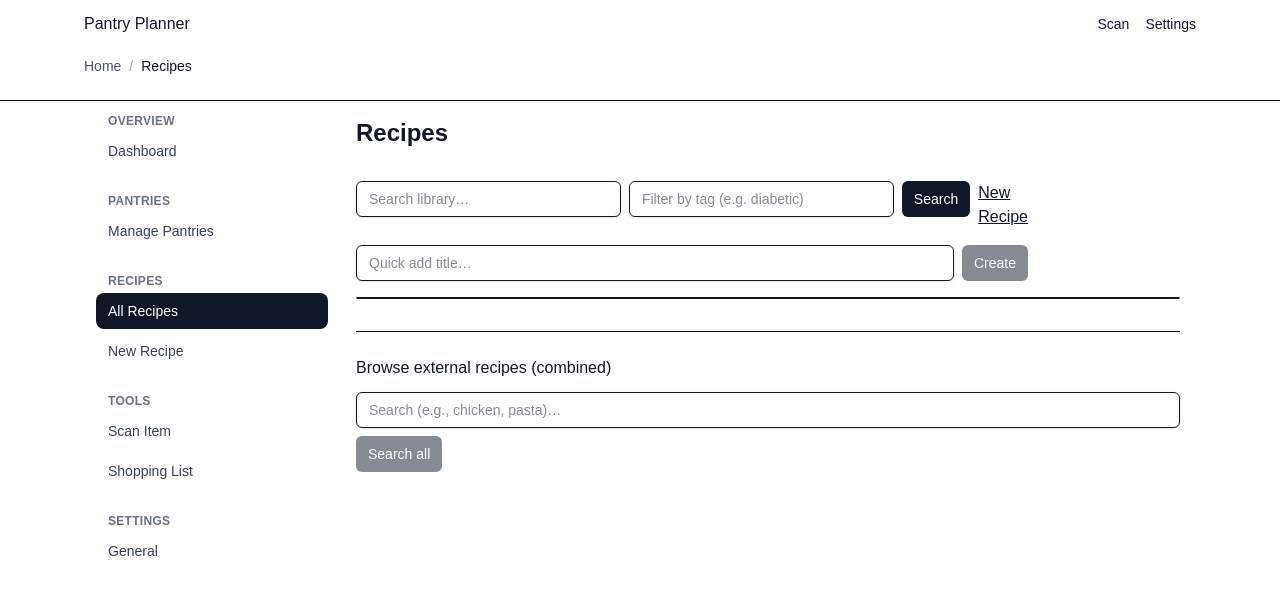
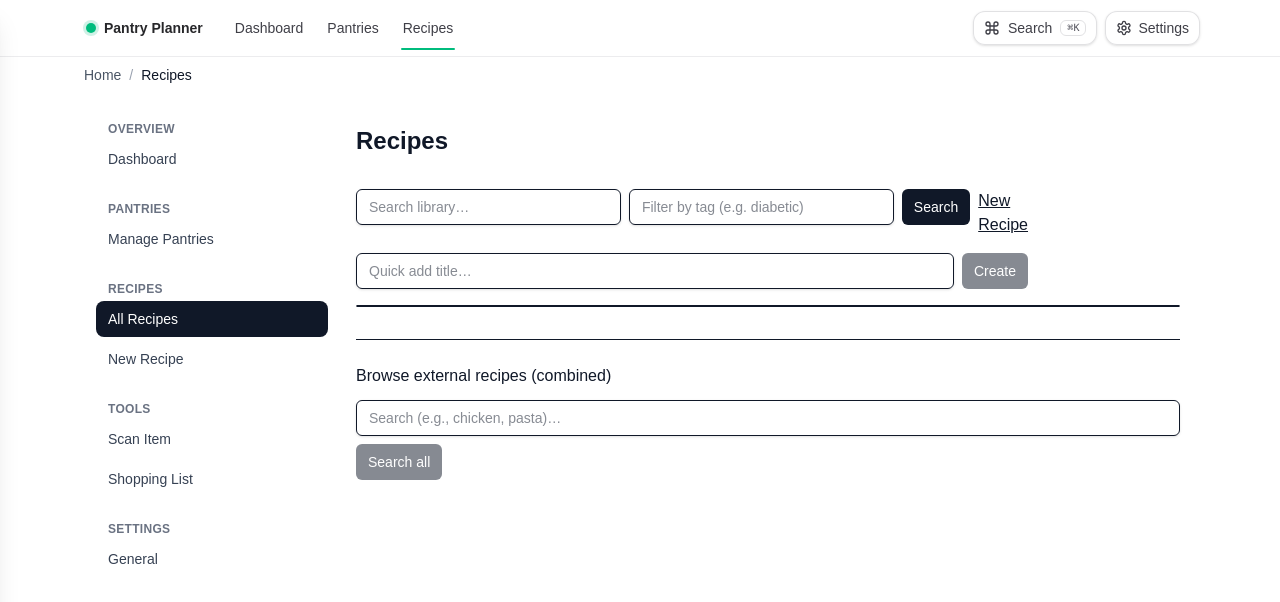
Before and after one commit to Jasrah85/meal-planner, a Next.js app: page /recipes in a window 1280 px wide. Shown: the top 602 px of the page. Built offline with nearby package versions, Linux system fonts and the light colour scheme.

Commit message:
navbar updates to template

```diff
--- a/src/app/layout.tsx
+++ b/src/app/layout.tsx
@@ -1,40 +1,37 @@
 import "./globals.css";
 import ReactQueryProvider from "../components/react-query-client";
-import Link from "next/link";
 import { Sidebar } from "@/components/Sidebar";
 import { Breadcrumbs } from "@/components/Breadcrumbs";
-import { CommandPalette } from "@/components/command-palette";
+
+// NEW: import the improved top nav
+import { TopNav } from "@/components/TopNav";
 
 export default function RootLayout({ children }: { children: React.ReactNode }) {
   return (
     <html lang="en">
       <body>
         <ReactQueryProvider>
-          {/* Top bar */}
-          <header className="border-b">
-            <nav className="container-gutter mx-auto flex max-w-6xl items-center gap-4 py-3">
-              <Link href="/" className="font-medium">Pantry Planner</Link>
-              <div className="ml-auto flex items-center gap-4 text-sm">
-                <Link href="/scan">Scan</Link>
-                <Link href="/settings">Settings</Link>
-              </div>
-            </nav>
-            {/* Breadcrumbs under the top bar */}
-            <div className="container-gutter mx-auto max-w-6xl py-2">
-              <Breadcrumbs />
-            </div>
-          </header>
+          {/* Top bar (improved) */}
+          <TopNav />
+
+          {/* Breadcrumbs under the top bar */}
+          <div className="container-gutter mx-auto max-w-6xl py-2">
+            <Breadcrumbs />
+          </div>
 
           {/* Shell: sidebar + main */}
           <div className="container-gutter mx-auto max-w-6xl">
             <div className="grid grid-cols-1 lg:grid-cols-[256px_1fr] gap-0">
               <Sidebar />
-              <main className="p-4">{children}</main>
+              <main id="page-content" className="p-4">
+                {children}
+              </main>
             </div>
           </div>
 
-          {/* Global command palette overlay */}
-          <CommandPalette />
+          {/* NOTE: Command palette is provided inside <TopNav /> now.
+              If your CommandPalette is meant to be global and NOT controlled by TopNav,
+              you can re-add it here instead and remove it from TopNav. */}
         </ReactQueryProvider>
       </body>
     </html>
```
